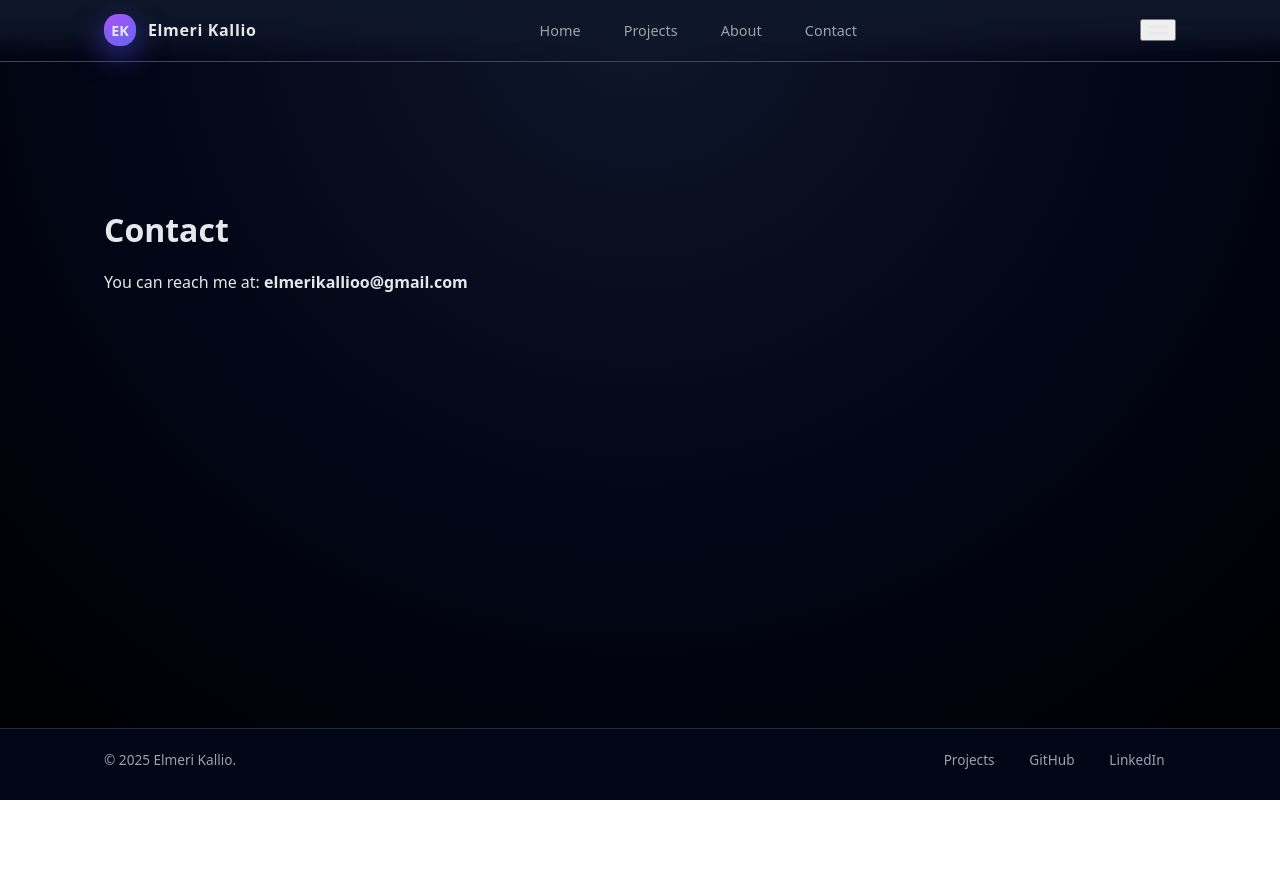
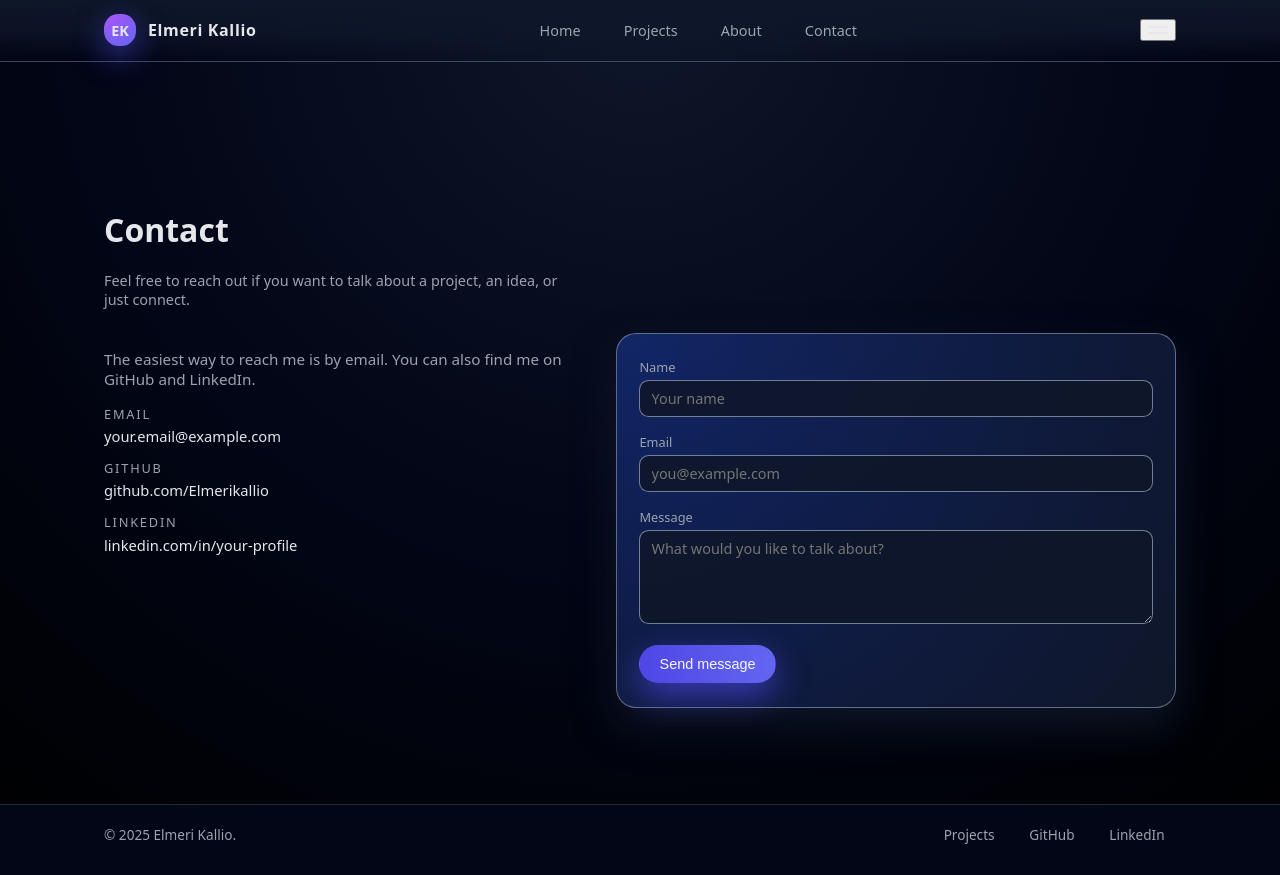
Before and after one commit to Elmerikallio/web-app-EK, a React (Create React App) app: page /contact in a window 1280 px wide. Before the commit the page ends 800 px from the top, so only its background shows below. Built offline with nearby package versions, Linux system fonts and the light colour scheme.

Commit message:
Contact + about page + css

```diff
--- a/src/pages/About/About.js
+++ b/src/pages/About/About.js
@@ -4,12 +4,70 @@ import React from "react";
 export const About = () => {
   return (
     <section className="page">
-      <h1 className="page-title">About</h1>
-      <p>
-        I'm an ICT engineering student focused on software engineering and
-        project management. I enjoy building full-stack applications and
-        learning new technologies.
-      </p>
+      <div className="section-header">
+        <h1 className="page-title">About</h1>
+        <p className="section-subtitle">
+          ICT engineering student with a focus on software engineering and
+          project management, building modern web apps and learning by doing.
+        </p>
+      </div>
+
+      <div className="about-grid">
+        <div className="about-text">
+          <p>
+            I'm currently studying information and communication technology with
+            a specialization in software engineering and project management. I
+            enjoy designing and building web applications end-to-end, from
+            backend APIs to polished frontends.
+          </p>
+          <p>
+            I like working on projects where I can combine clean architecture,
+            good development practices, and a focus on usability. This portfolio
+            collects some of the work I'm most proud of so far.
+          </p>
+        </div>
+
+        <div className="about-facts">
+          <h2 className="about-subtitle">Quick facts</h2>
+          <ul className="about-facts-list">
+            <li>📍 Based in Finland</li>
+            <li>🎓 ICT engineering student</li>
+            <li>🧠 Placeholder</li>
+            <li>💻 Placeholder</li>
+            <li>🚀 Placeholder</li>
+          </ul>
+        </div>
+      </div>
+
+      <div className="about-timeline">
+        <h2 className="about-subtitle">Experience & education</h2>
+        <div className="timeline">
+          <div className="timeline-item">
+            <div className="timeline-dot" />
+            <div className="timeline-content">
+              <p className="timeline-period">2023 – now</p>
+              <p className="timeline-title">ICT Engineering Studies</p>
+              <p className="timeline-description">
+                Focusing on software engineering, project management, and
+                building real-world applications as part of coursework and
+                projects.
+              </p>
+            </div>
+          </div>
+
+          <div className="timeline-item">
+            <div className="timeline-dot" />
+            <div className="timeline-content">
+              <p className="timeline-period">Projects</p>
+              <p className="timeline-title">Backend & Full-stack Work</p>
+              <p className="timeline-description">
+                Built backend services, REST APIs, and full-stack projects using
+                JavaScript, Node.js, React, and Python-based tools.
+              </p>
+            </div>
+          </div>
+        </div>
+      </div>
     </section>
   );
 };
--- a/src/pages/Contact/Contact.js
+++ b/src/pages/Contact/Contact.js
@@ -2,12 +2,106 @@
 import React from "react";
 
 export const Contact = () => {
+  const handleSubmit = (e) => {
+    e.preventDefault();
+    // For now just prevent reload; later you can integrate EmailJS / backend.
+    console.log("Contact form submitted");
+  };
+
   return (
     <section id="contact" className="page">
-      <h1 className="page-title">Contact</h1>
-      <p>
-        You can reach me at: <strong>elmerikallioo@gmail.com</strong>
-      </p>
+      <div className="section-header">
+        <h1 className="page-title">Contact</h1>
+        <p className="section-subtitle">
+          Feel free to reach out if you want to talk about a project, an idea,
+          or just connect.
+        </p>
+      </div>
+
+      <div className="contact-grid">
+        <div className="contact-info">
+          <p className="contact-text">
+            The easiest way to reach me is by email. You can also find me on
+            GitHub and LinkedIn.
+          </p>
+
+          <div className="contact-detail">
+            <span className="contact-label">Email</span>
+            <a href="mailto:your.email@example.com" className="contact-value">
+              your.email@example.com
+            </a>
+          </div>
+
+          <div className="contact-detail">
+            <span className="contact-label">GitHub</span>
+            <a
+              href="https://github.com/Elmerikallio"
+              target="_blank"
+              rel="noreferrer"
+              className="contact-value"
+            >
+              github.com/Elmerikallio
+            </a>
+          </div>
+
+          <div className="contact-detail">
+            <span className="contact-label">LinkedIn</span>
+            <a
+              href="https://www.linkedin.com"
+              target="_blank"
+              rel="noreferrer"
+              className="contact-value"
+            >
+              linkedin.com/in/your-profile
+            </a>
+          </div>
+        </div>
+
+        <form className="contact-form" onSubmit={handleSubmit}>
+          <div className="form-field">
+            <label className="form-label" htmlFor="name">
+              Name
+            </label>
+            <input
+              id="name"
+              className="form-input"
+              type="text"
+              placeholder="Your name"
+              required
+            />
+          </div>
+
+          <div className="form-field">
+            <label className="form-label" htmlFor="email">
+              Email
+            </label>
+            <input
+              id="email"
+              className="form-input"
+              type="email"
+              placeholder="you@example.com"
+              required
+            />
+          </div>
+
+          <div className="form-field">
+            <label className="form-label" htmlFor="message">
+              Message
+            </label>
+            <textarea
+              id="message"
+              className="form-textarea"
+              rows="4"
+              placeholder="What would you like to talk about?"
+              required
+            ></textarea>
+          </div>
+
+          <button type="submit" className="btn btn-primary btn-magnetic">
+            Send message
+          </button>
+        </form>
+      </div>
     </section>
   );
 };
--- a/src/styles/globals.css
+++ b/src/styles/globals.css
@@ -426,6 +426,208 @@ a {
   padding: 2rem 1.4rem;
 }
 
+/* about section */
+.about-grid {
+  margin-top: 1.5rem;
+  display: grid;
+  grid-template-columns: minmax(0, 2fr) minmax(0, 1.3fr);
+  gap: 2rem;
+}
+
+.about-text p {
+  font-size: 0.95rem;
+  color: var(--muted);
+  line-height: 1.6;
+  margin-bottom: 0.8rem;
+}
+
+.about-subtitle {
+  font-size: 1.1rem;
+  margin-bottom: 0.6rem;
+}
+
+.about-facts-list {
+  list-style: none;
+  padding: 0;
+  margin: 0;
+}
+
+.about-facts-list li {
+  font-size: 0.9rem;
+  color: var(--muted);
+  padding: 0.35rem 0;
+}
+
+/* Timeline */
+
+.about-timeline {
+  margin-top: 2.5rem;
+}
+
+.timeline {
+  position: relative;
+  margin-top: 1rem;
+  padding-left: 1.5rem;
+}
+
+.timeline::before {
+  content: "";
+  position: absolute;
+  left: 0.5rem;
+  top: 0;
+  bottom: 0;
+  width: 2px;
+  background: linear-gradient(
+    to bottom,
+    rgba(129, 140, 248, 0.9),
+    rgba(148, 163, 184, 0.3)
+  );
+}
+
+.timeline-item {
+  position: relative;
+  margin-bottom: 1.4rem;
+}
+
+.timeline-dot {
+  position: absolute;
+  left: -0.1rem;
+  top: 0.25rem;
+  width: 10px;
+  height: 10px;
+  border-radius: 999px;
+  background: radial-gradient(circle, #818cf8, #4f46e5);
+  box-shadow: 0 0 0 4px rgba(129, 140, 248, 0.25);
+}
+
+.timeline-content {
+  padding-left: 1rem;
+}
+
+.timeline-period {
+  font-size: 0.8rem;
+  text-transform: uppercase;
+  letter-spacing: 0.14em;
+  color: var(--muted);
+  margin-bottom: 0.1rem;
+}
+
+.timeline-title {
+  font-size: 0.98rem;
+  margin-bottom: 0.2rem;
+}
+
+.timeline-description {
+  font-size: 0.88rem;
+  color: var(--muted);
+}
+
+/* About responsive */
+
+@media (max-width: 768px) {
+  .about-grid {
+    grid-template-columns: 1fr;
+  }
+}
+
+/* contact page */
+
+.contact-grid {
+  margin-top: 1.5rem;
+  display: grid;
+  grid-template-columns: minmax(0, 1.2fr) minmax(0, 1.4fr);
+  gap: 2rem;
+  align-items: flex-start;
+}
+
+.contact-text {
+  font-size: 0.95rem;
+  color: var(--muted);
+  margin-bottom: 1rem;
+}
+
+.contact-detail {
+  margin-bottom: 0.75rem;
+}
+
+.contact-label {
+  display: block;
+  font-size: 0.8rem;
+  text-transform: uppercase;
+  letter-spacing: 0.14em;
+  color: var(--muted);
+  margin-bottom: 0.15rem;
+}
+
+.contact-value {
+  font-size: 0.92rem;
+  color: #e5e7eb;
+  text-decoration: none;
+  border-bottom: 1px solid transparent;
+  transition: border-color 0.15s ease, color 0.15s ease;
+}
+
+.contact-value:hover {
+  color: #c7d2fe;
+  border-color: rgba(129, 140, 248, 0.8);
+}
+
+/* Form */
+
+.contact-form {
+  padding: 1.5rem 1.4rem;
+  border-radius: 1.25rem;
+  border: 1px solid rgba(148, 163, 184, 0.6);
+  background: radial-gradient(
+    circle at top left,
+    rgba(30, 64, 175, 0.5),
+    rgba(15, 23, 42, 0.98)
+  );
+  box-shadow: 0 18px 40px rgba(15, 23, 42, 0.9);
+}
+
+.form-field {
+  margin-bottom: 1rem;
+}
+
+.form-label {
+  display: block;
+  font-size: 0.8rem;
+  margin-bottom: 0.25rem;
+  color: var(--muted);
+}
+
+.form-input,
+.form-textarea {
+  width: 100%;
+  font: inherit;
+  font-size: 0.9rem;
+  padding: 0.5rem 0.7rem;
+  border-radius: 0.6rem;
+  border: 1px solid rgba(148, 163, 184, 0.75);
+  background: rgba(15, 23, 42, 0.9);
+  color: #e5e7eb;
+  outline: none;
+  transition: border-color 0.15s ease, box-shadow 0.15s ease,
+    background 0.15s ease;
+  resize: vertical;
+}
+
+.form-input:focus,
+.form-textarea:focus {
+  border-color: rgba(129, 140, 248, 0.95);
+  box-shadow: 0 0 0 1px rgba(129, 140, 248, 0.7);
+  background: rgba(15, 23, 42, 0.98);
+}
+
+/* Contact responsive */
+
+@media (max-width: 768px) {
+  .contact-grid {
+    grid-template-columns: 1fr;
+  }
+}
+
 /* Buttons */
 
 .btn {
```
